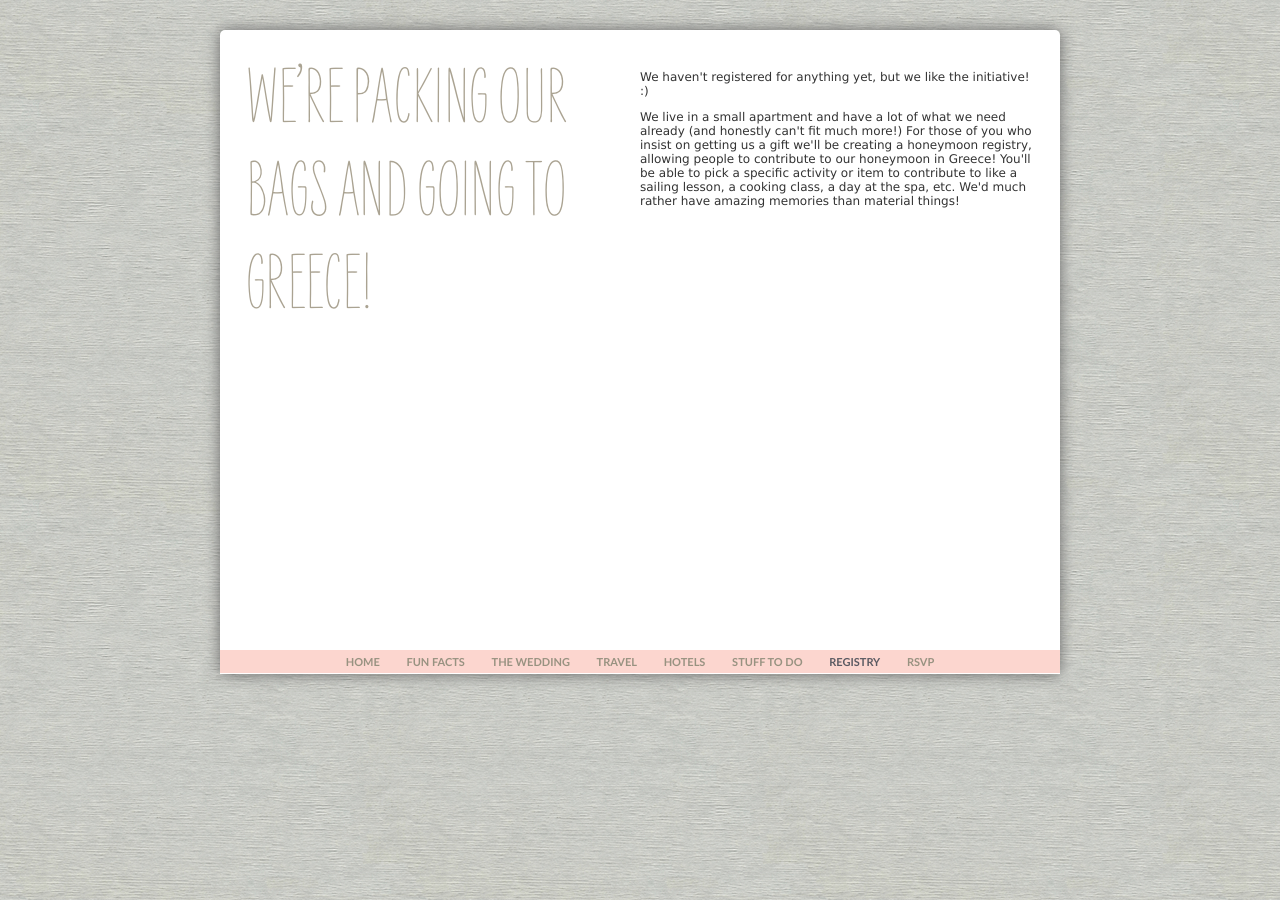
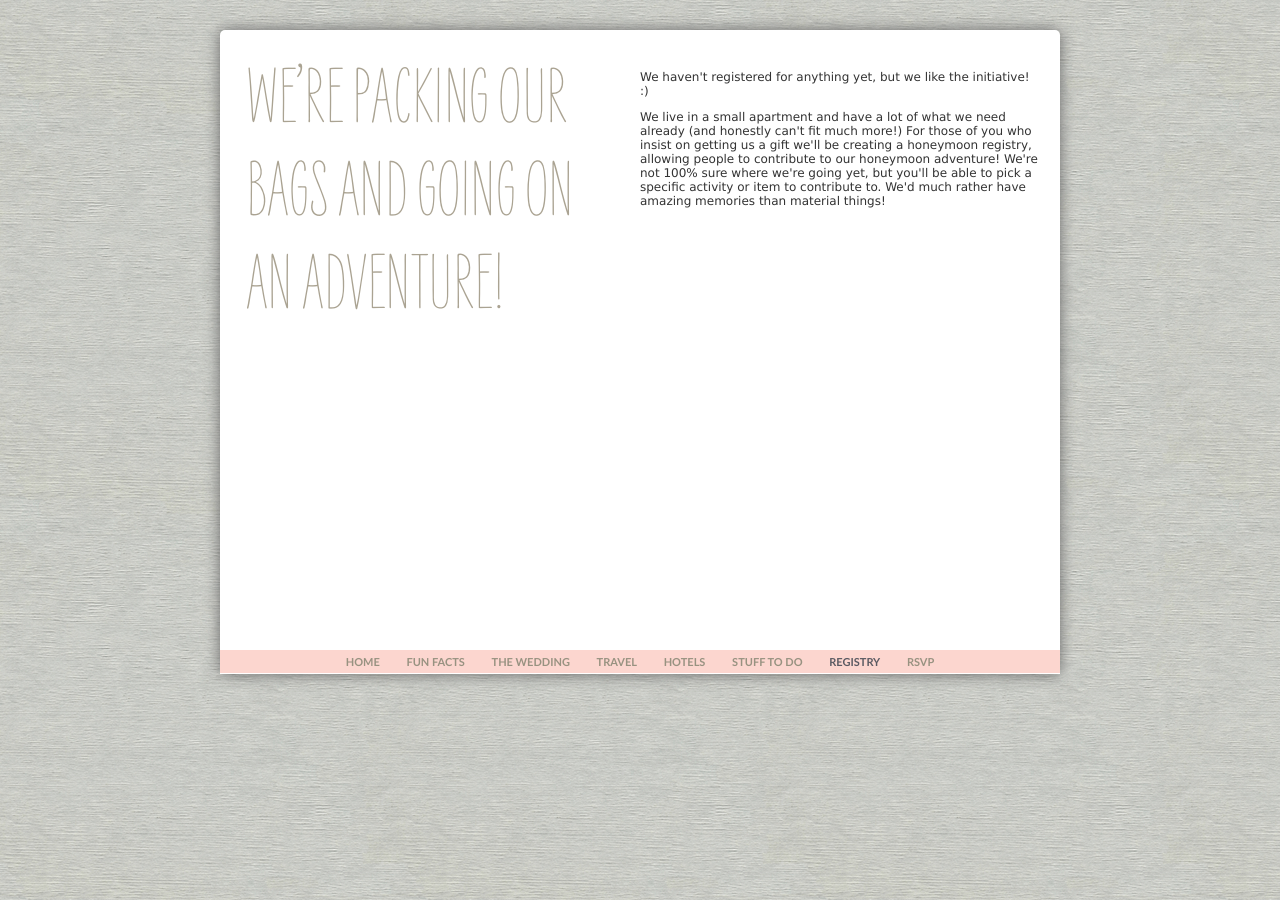
Before and after one commit to zpao/zarzpao.com, a Jekyll site: the page built from registry.html, in a window 1280 px wide. Built offline with Jekyll 4.4.1, drawn with Linux system fonts in a browser that asks for light colours.

Commit message:
we might not being to greece, so make the registry page a bit more ambiguous

```diff
--- a/registry.html
+++ b/registry.html
@@ -15,8 +15,8 @@ title: Registry
 
     <p>
       We live in a small apartment and have a lot of what we need already (and honestly can't fit much more!)
-      For those of you who insist on getting us a gift we'll be creating a honeymoon registry, allowing people to contribute to our honeymoon in Greece!
-      You'll be able to pick a specific activity or item to contribute to like a sailing lesson, a cooking class, a day at the spa, etc.
+      For those of you who insist on getting us a gift we'll be creating a honeymoon registry, allowing people to contribute to our honeymoon adventure!
+      We're not 100% sure where we're going yet, but you'll be able to pick a specific activity or item to contribute to.
       We'd much rather have amazing memories than material things!
     </p>
   </div>
```
Also changed, not shown: img/header-registry.png, 1 other file.
